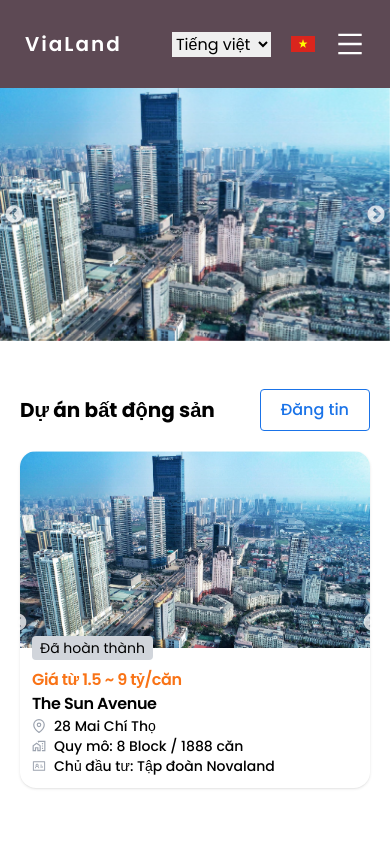
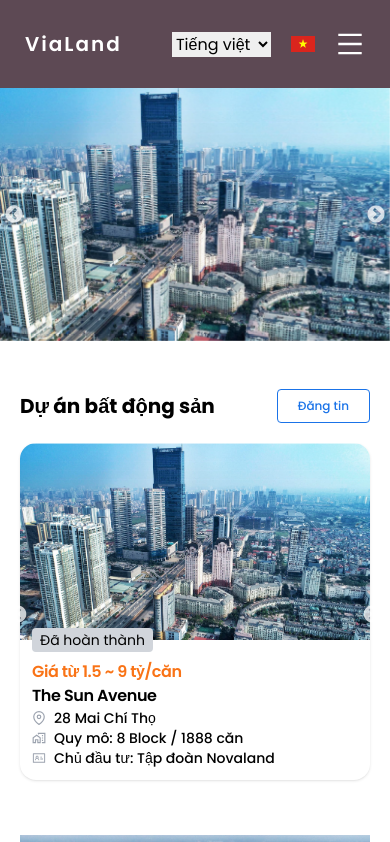
Before and after one commit to blackparadise0407/vialand, a React (Create React App) app: page / in a window 390 px wide. Shown: the top 842 px of the page. Built offline with nearby package versions, Linux system fonts and the light colour scheme; no server answers; the database is empty.

Commit message:
Fix responsiveness of button

```diff
--- a/src/index.css
+++ b/src/index.css
@@ -75,7 +75,7 @@ iframe {
   }
 
   .btn {
-    @apply flex justify-center items-center gap-2 bg-[#1a73e8] text-white px-5 py-2 rounded;
+    @apply flex justify-center items-center gap-2 text-xs md:text-base bg-[#1a73e8] text-white px-5 py-2 rounded;
   }
 
   .btn--disabled {
```
